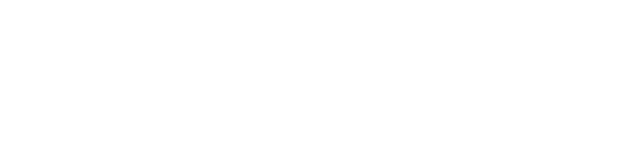
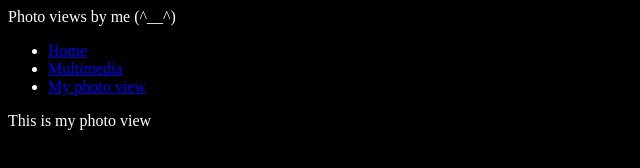
Before and after one commit to fernlolloi/-Personal-Website-Project, a plain HTML site: page myphoto.html in a window 1280 px wide. Shown: the whole page, without its empty margins (0-640 px from the left). Drawn offline with Linux system fonts and the light colour scheme.

Commit message:
add word

```diff
--- a/css/main.css
+++ b/css/main.css
@@ -0,0 +1,4 @@
+body{
+    background: black;
+    color: #FFF;
+}
--- a/myphoto.html
+++ b/myphoto.html
@@ -0,0 +1,24 @@
+<!DOCTYPE html>
+<html>
+    <head>
+        <meta charset="utf-8">
+        <title>My photo view</title>
+        <link rel="stylesheet" href="css/main.css">
+
+    </head>
+    <body>
+      <header> Photo views by me (^__^)</header>
+      <nav>
+          <ul>
+              <li> <a href="index.html" class="menu">Home</a></li>
+              <li> <a href="multimedia.html" class="menu">Multimedia</a></li>
+              <li> <a href="myphoto.html" class="menu">My photo view</a></li>
+          </ul>
+      </nav>
+      <main>
+          <article>
+              <header>This is my photo view</header>
+          </article>
+      </main>
+    </body>
+</html>
```
Also changed, not shown: index.html (+17 -2 lines), multimedia.html (+1 -0 lines).
